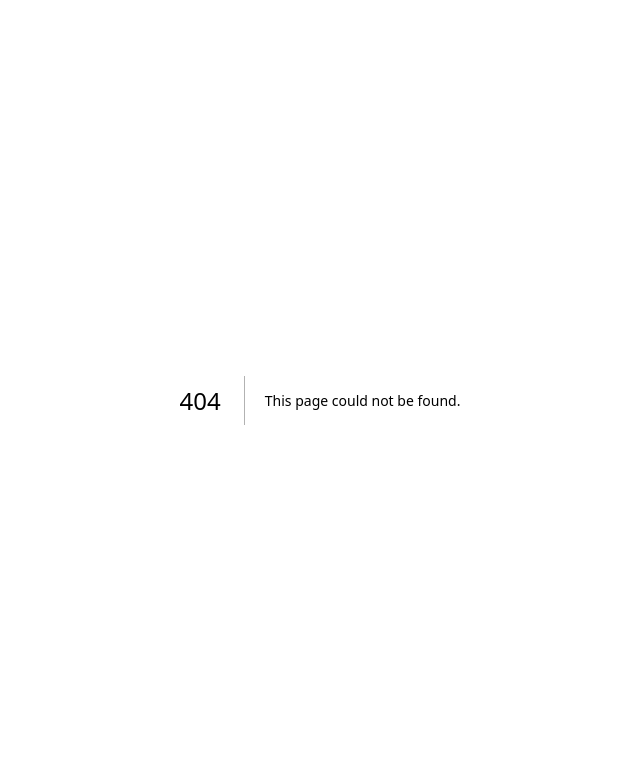
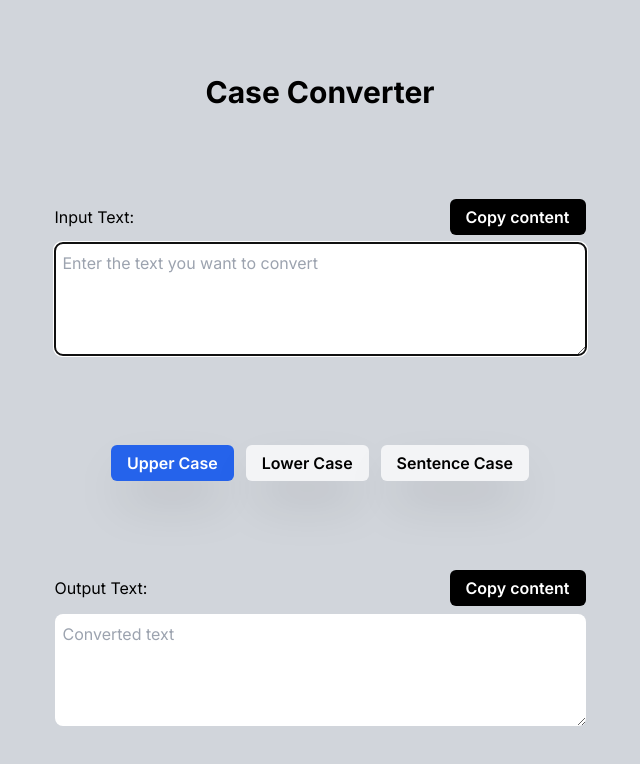
Before and after one commit to i-Buster/online-tools, a Next.js app: page /case-converter in a window 1280 px wide. Before the commit this address had no page. Shown: the top 764 px of the page, without its empty margins (320-960 px from the left). Built offline with nearby package versions, Linux system fonts and the light colour scheme.

Commit message:
Created Case Converter tool

```diff
--- /dev/null
+++ b/app/(routes)/case-converter/page.tsx
@@ -0,0 +1,83 @@
+'use client'
+
+import { useState } from "react";
+
+const caseTypes = [
+    {
+        caseType: 'UPPERCASE',
+        displayName: 'Upper Case'
+    },
+    {
+        caseType: 'LOWERCASE',
+        displayName: 'Lower Case'
+    },
+    {
+        caseType: 'CAPITALIZE',
+        displayName: 'Sentence Case'
+    }
+]
+const CaseConverter = () => {
+    const [textEntered, setTextEntered] = useState('')
+    const [selectedCase, setSelectedCase] = useState('UPPERCASE')
+
+    const handleTyping = (event: React.ChangeEvent<HTMLTextAreaElement>) => {
+        setTextEntered(event.target.value)
+    };
+
+    const sentenceCase = (input: string, lowercaseBefore = true) => {
+        input = (input === undefined || input === null) ? '' : input;
+        if (lowercaseBefore) { input = input.toLowerCase(); }
+        return input.toString().replace(/(^|\. *)([a-z])/g, function (match, separator, char) {
+            return separator + char.toUpperCase();
+        });
+    }
+
+    const renderSwitch = (caseType = 'UPPERCASE', str: string) => {
+        switch (caseType) {
+            case 'UPPERCASE':
+                return str.toUpperCase();
+            case 'LOWERCASE':
+                return str.toLowerCase();
+            case 'CAPITALIZE':
+                return sentenceCase(str);
+            default:
+                return str;
+        }
+    }
+
+    return (
+        <div className="flex flex-col justify-evenly items-center h-full gap-4">
+            <h1 className="text-3xl font-bold">Case Converter</h1>
+            <div className="flex flex-col gap-2">
+                <div className="flex justify-between items-center">
+                    <label htmlFor="textInput">Input Text:
+                    </label>
+                    <button className="h-9 px-4 font-semibold rounded-md bg-black text-white" onClick={() => { navigator.clipboard.writeText(textEntered) }}
+                    >
+                        Copy content
+                    </button>
+                </div>
+                <textarea id="textInput" name="textInput" value={textEntered} onChange={handleTyping} rows={4} cols={50} autoFocus={true} placeholder="Enter the text you want to convert" className="p-2 rounded-lg">
+                </textarea>
+            </div>
+            <div>
+                <div className="flex gap-3">
+                    {caseTypes.map((item) => <button key={item.caseType} className={`h-9 shadow-2xl px-4 font-semibold rounded-md ${selectedCase === item.caseType ? 'bg-blue-600' : 'bg-gray-100'} ${selectedCase === item.caseType ? 'text-white' : 'text-black'}`} onClick={() => { setSelectedCase(item.caseType) }}>{item.displayName}</button>)}
+                </div>
+            </div>
+            <div className="flex flex-col gap-2">
+                <div className="flex justify-between items-center">
+                    <label htmlFor="outputText">Output Text:</label>
+                    <button className="h-9 px-4 font-semibold rounded-md bg-black text-white" onClick={() => { navigator.clipboard.writeText(renderSwitch(selectedCase, textEntered)) }}
+                    >
+                        Copy content
+                    </button>
+                </div>
+                <textarea id="outputText" name="outputText" value={renderSwitch(selectedCase, textEntered)} readOnly rows={4} cols={50} className="p-2 rounded-lg" placeholder="Converted text">
+                </textarea>
+            </div>
+        </div>
+    )
+}
+
+export default CaseConverter;
--- a/app/page.tsx
+++ b/app/page.tsx
@@ -5,6 +5,7 @@ export default function Home() {
     <main className="flex min-h-screen flex-col items-center p-12">
         <Link href='/text-to-binary'>Text to Binary</Link>
         <Link href='/binary-to-text'>Binary to Text</Link>
+        <Link href='/case-converter'>Case Converter</Link>
     </main>
   )
 }
```
